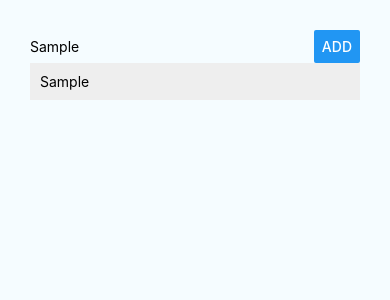
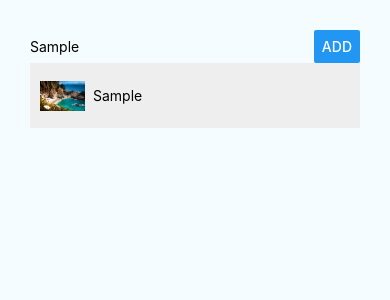
Before and after one commit to hasanej/react-native-app-example, a React Native app: screen / in a window 390 px wide. Both pictures are taken after typing "Sample" into the empty fields and a click on the button "ADD". Shown: the top 300 px of the page. Built offline with nearby package versions, Linux system fonts and the light colour scheme.

Commit message:
Add static images

```diff
--- a/App.js
+++ b/App.js
@@ -3,6 +3,8 @@ import { StyleSheet, View } from 'react-native';
 
 import PlaceInput from './src/components/PlaceInput/PlaceInput';
 import PlaceList from './src/components/PlaceList/PlaceList'
+
+import placeImage from './src/assets/beautiful-place.jpg';
 
 export default class App extends Component {
   state = {
@@ -14,7 +16,8 @@ export default class App extends Component {
       return {
         places: prevState.places.concat({
           key: Math.random(),
-          value: placeName
+          name: placeName,
+          image: placeImage
         })
       };
     });
--- a/src/components/ListItem/ListItem.js
+++ b/src/components/ListItem/ListItem.js
@@ -1,5 +1,5 @@
 import React from 'react';
-import { View, Text, TouchableOpacity } from 'react-native';
+import { View, Text, Image, TouchableOpacity } from 'react-native';
 
 import styles from './styles';
 import { tsPropertySignature } from '@babel/types';
@@ -7,6 +7,11 @@ import { tsPropertySignature } from '@babel/types';
 const listItem = (props) => (
   <TouchableOpacity onPress={props.onItemPressed}>
     <View style={styles.listItem}>
+      <Image
+        resizeMode="contain"
+        source={props.placeImage}
+        style={styles.placeImage}
+      />
       <Text>{props.placeName}</Text>
     </View>
   </TouchableOpacity>
--- a/src/components/ListItem/styles.js
+++ b/src/components/ListItem/styles.js
@@ -5,6 +5,13 @@ export default StyleSheet.create({
     width: "100%",
     padding: 10,
     marginBottom: 5,
-    backgroundColor: "#eee"
+    backgroundColor: "#eee",
+    flexDirection: "row",
+    alignItems: "center"
+  },
+  placeImage: {
+    marginRight: 8,
+    width: 45,
+    height: 45
   }
 });
--- a/src/components/PlaceList/PlaceList.js
+++ b/src/components/PlaceList/PlaceList.js
@@ -12,7 +12,8 @@ const placeList = props => {
             data={props.places}
             renderItem={(info) => (
                 <ListItem
-                    placeName={info.item.value}
+                    placeName={info.item.name}
+                    placeImage={info.item.image}
                     onItemPressed={() => props.onItemDeleted(info.item.key)}
                 />
             )}
```
Also changed, not shown: src/assets/beautiful-place.jpg (added).
